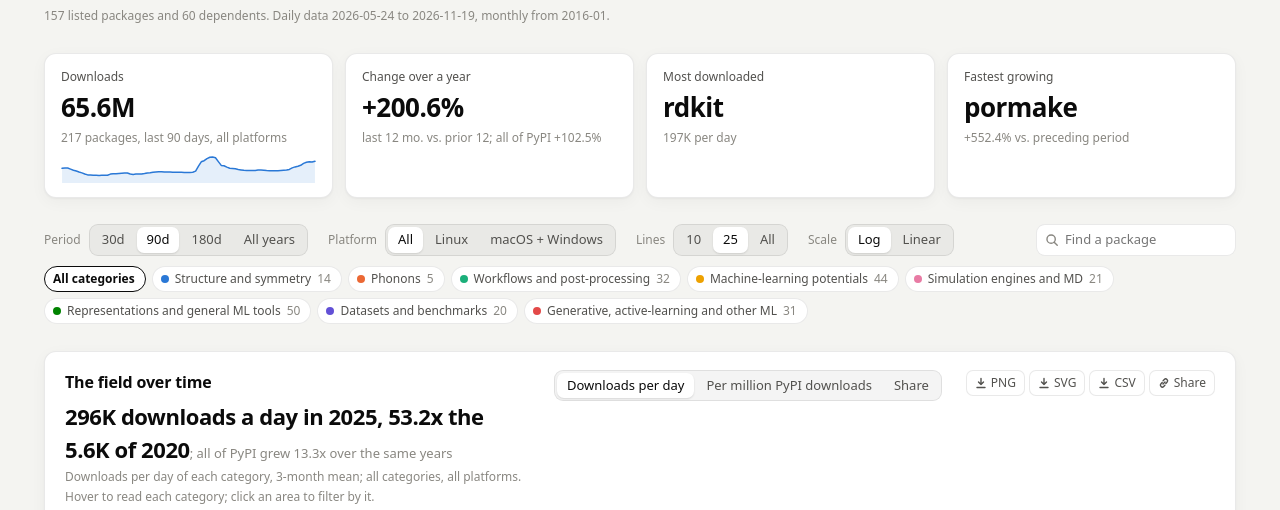
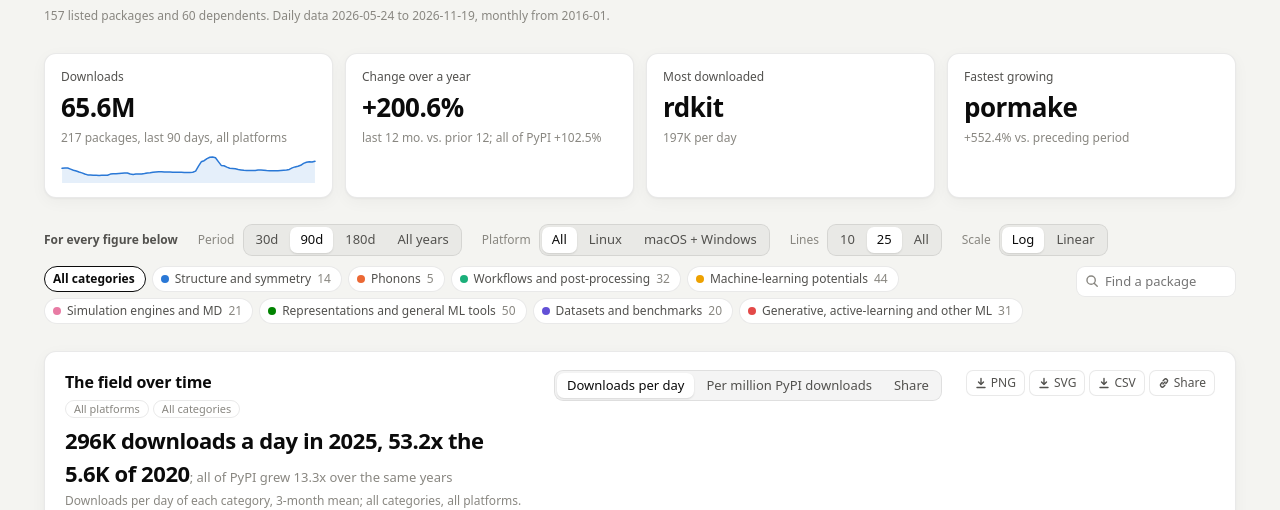
Before and after one commit to lan496/pypi-atomistic-usage, a plain HTML site: page docs/index.html in a window 1280 px wide. Shown: the part 290-800 px from the top of the page. Drawn offline with Linux system fonts and the light colour scheme.

Commit message:
feat: show which toolbar settings each figure follows
The toolbar changes every figure on the page, which was easy to miss. It
is now labelled as such and gets a Reset button once anything differs from
the defaults. Each figure lists, under its title, the settings it follows;
changed ones are highlighted and flash when they change. The search box
moves to the category row so that the toolbar keeps its height.

Co-Authored-By: Claude <noreply@anthropic.com>

```diff
--- a/docs/index.html
+++ b/docs/index.html
@@ -41,6 +41,8 @@
 
   <div class="toolbar" id="toolbar">
     <div class="controls">
+      <span class="scope">For every figure below</span>
+      <button type="button" class="reset" id="reset" hidden>Reset</button>
       <div class="ctl">Period
         <div class="seg" id="days">
           <button type="button" data-v="30">30d</button>
@@ -69,12 +71,14 @@
           <button type="button" data-v="linear">Linear</button>
         </div>
       </div>
+    </div>
+    <div class="filter-row">
+      <div class="chips" id="cats" role="group" aria-label="Category"></div>
       <label class="search">
         <svg viewBox="0 0 16 16" fill="none" stroke="currentColor" stroke-width="1.6" stroke-linecap="round" aria-hidden="true"><circle cx="7" cy="7" r="4.75"/><path d="M10.5 10.5 14 14"/></svg>
         <input type="search" id="q" placeholder="Find a package" aria-label="Find a package">
       </label>
     </div>
-    <div class="chips" id="cats" role="group" aria-label="Category"></div>
   </div>
 
   <section class="card" data-panel="era">
@@ -322,6 +326,19 @@ const PK = D.packages.map((p) => ({
 // the first month with any download, where "All years" starts
 const FIRST_MONTH = Math.max(0, D.months.findIndex((_, i) => PK.some((p) => p.monthly.all[i] > 0)));
 
+// the toolbar settings, which every figure follows in part
+const PAGE_SETTINGS = ["days", "os", "cat", "lines", "scale", "q"];
+// which of them each figure follows; the field over time and rising and fading span whole years
+const PANEL_USES = {
+  era: ["os", "cat", "q"],
+  growth: ["os", "cat", "q"],
+  adopt: ["days", "os", "cat", "q"],
+  race: ["days", "os", "cat", "q"],
+  deps: ["days", "os", "cat", "q"],
+  share: ["days", "os", "q"],
+  chart: ["days", "os", "cat", "q", "lines", "scale"],
+  table: ["days", "os", "cat", "q"],
+};
 const DEFAULTS = { days: 90, os: "all", cat: "", lines: 25, scale: "log", mode: "abs", q: "", panel: "", theme: "", snapshot: "" };
 const state = { ...DEFAULTS, sort: "total", desc: true, all: false, hl: null, cursor: null };
 // colour of each package in the current view; see assignColors()
@@ -335,6 +352,8 @@ const tooltip = document.getElementById("tooltip");
 let view = null;
 // the figure shown alone (#panel=...) and the credit line under it; null on the full page
 let solo = null;
+// keep the toolbar's buttons in step with the state; see bindSeg()
+const segSyncs = [];
 // the figure in the share dialog and which data its link keeps
 const share = { card: null, kind: "latest" };
 // bar chart race: the point shown, the playback timer, and each package's row
@@ -366,6 +385,14 @@ function init() {
   q.value = state.q;
   q.addEventListener("input", () => { state.q = q.value.trim().toLowerCase(); renderAll(); });
 
+  for (const card of document.querySelectorAll("[data-panel]")) {
+    card.querySelector("h2").after(el("p", { class: "uses", "aria-label": "Settings this figure follows" }));
+  }
+  document.getElementById("reset").addEventListener("click", () => {
+    for (const key of PAGE_SETTINGS) state[key] = DEFAULTS[key];
+    q.value = "";
+    renderAll();
+  });
   bindSeg("days", Number);
   bindSeg("os", String);
   bindSeg("lines", Number);
@@ -437,7 +464,9 @@ function renderAll() {
   state.cursor = null;
   assignColors();
   writeHash();
+  for (const sync of segSyncs) sync();
   syncChips();
+  renderUses();
   renderStats();
   renderPlots();
   renderRace();
@@ -1880,11 +1909,39 @@ function pct(x, signed = false) {
   return `${sign}${Math.abs(x * 100).toFixed(signed ? 1 : 0)}%`;
 }
 
+// Shows on each figure the toolbar settings it follows, marking those changed from the defaults.
+function renderUses() {
+  document.getElementById("reset").hidden = PAGE_SETTINGS.every((key) => state[key] === DEFAULTS[key]);
+  for (const card of document.querySelectorAll("[data-panel]")) {
+    const box = card.querySelector(".uses");
+    const before = new Map([...box.children].map((n) => [n.dataset.key, n.textContent]));
+    box.replaceChildren(...PANEL_USES[card.dataset.panel]
+      .filter((key) => key !== "q" || state.q)
+      .map((key) => {
+        const label = settingLabel(key);
+        const changed = before.has(key) && before.get(key) !== label;
+        return el("span", {
+          "data-key": key,
+          class: `${state[key] !== DEFAULTS[key] ? "set" : ""}${changed ? " flash" : ""}`.trim(),
+        }, label);
+      }));
+  }
+}
+
+function settingLabel(key) {
+  if (key === "days") return state.days ? `Last ${state.days} days` : "All years";
+  if (key === "os") return { all: "All platforms", linux: "Linux", desktop: "macOS + Windows" }[state.os];
+  if (key === "cat") return state.cat || "All categories";
+  if (key === "q") return `Matching "${state.q}"`;
+  if (key === "lines") return state.lines ? `Top ${state.lines}` : "All packages";
+  return state.scale === "log" ? "Log scale" : "Linear scale";
+}
+
 function bindSeg(id, parse) {
   const buttons = [...document.getElementById(id).querySelectorAll("button")];
   const sync = () => buttons.forEach((b) => b.setAttribute("aria-pressed", String(parse(b.dataset.v) === state[id])));
-  buttons.forEach((b) => b.addEventListener("click", () => { state[id] = parse(b.dataset.v); sync(); renderAll(); }));
-  sync();
+  buttons.forEach((b) => b.addEventListener("click", () => { state[id] = parse(b.dataset.v); renderAll(); }));
+  segSyncs.push(sync);
 }
 
 function el(tag, attrs = {}, ...children) {
--- a/docs/style.css
+++ b/docs/style.css
@@ -127,14 +127,31 @@ h1 span { color: var(--text-muted); }
 }
 .seg button:hover { color: var(--text-primary); }
 .seg button[aria-pressed="true"] { color: var(--text-primary); background: var(--surface); box-shadow: 0 1px 2px rgba(0, 0, 0, 0.12); }
-.search { margin-left: auto; position: relative; }
+.search { margin-left: auto; position: relative; flex: none; }
+.scope { font-size: 12px; font-weight: 600; color: var(--text-secondary); }
+.reset {
+  font: inherit; font-size: 12px; color: var(--text-secondary); background: transparent; cursor: pointer;
+  border: 1px solid var(--border); border-radius: 9px; padding: 2px 8px;
+}
+.reset:hover { color: var(--text-primary); background: var(--wash); }
+.reset[hidden] { display: none; }
+/* the toolbar settings a figure follows, under its title */
+.uses { display: flex; flex-wrap: wrap; gap: 4px; margin: 6px 0 2px; }
+.uses span {
+  font-size: 11px; color: var(--text-muted); border: 1px solid var(--border); border-radius: 999px; padding: 0 8px;
+}
+.uses span.set { color: var(--c1); border-color: color-mix(in srgb, var(--c1) 45%, transparent); background: color-mix(in srgb, var(--c1) 8%, transparent); font-weight: 600; }
+.uses span.flash { animation: flash 1.2s ease-out; }
+@keyframes flash { from { background: color-mix(in srgb, var(--c1) 35%, transparent); } }
+@media (prefers-reduced-motion: reduce) { .uses span.flash { animation: none; } }
 .search svg { position: absolute; left: 9px; top: 50%; width: 14px; height: 14px; transform: translateY(-50%); color: var(--text-muted); }
 input[type="search"] {
   font: inherit; font-size: 13px; color: var(--text-primary); background: var(--surface);
-  border: 1px solid var(--border); border-radius: 9px; padding: 5px 10px 5px 28px; width: 200px;
+  border: 1px solid var(--border); border-radius: 9px; padding: 5px 10px 5px 28px; width: 160px;
 }
 input[type="search"]:focus { outline: 2px solid color-mix(in srgb, var(--c1) 40%, transparent); outline-offset: 1px; }
-.chips { display: flex; flex-wrap: wrap; gap: 6px; margin-top: 10px; }
+.filter-row { display: flex; gap: 8px 16px; align-items: flex-start; margin-top: 10px; }
+.chips { display: flex; flex-wrap: wrap; gap: 6px; }
 .chip {
   font: inherit; font-size: 12px; color: var(--text-secondary); cursor: pointer;
   display: inline-flex; align-items: center; gap: 6px;
@@ -344,6 +361,7 @@ footer a { color: inherit; }
   /* too tall to keep on screen at this width */
   .toolbar { position: static; margin: 0 -14px 12px; padding: 8px 14px; }
   .topbar nav a span { display: none; }
+  .filter-row { flex-wrap: wrap; }
   .search { margin-left: 0; width: 100%; }
   input[type="search"] { width: 100%; }
   .card { padding: 14px; }
```
